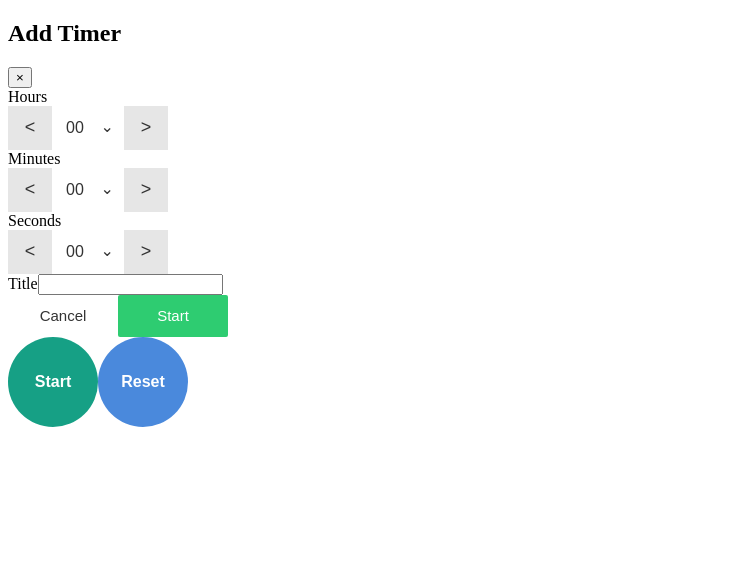
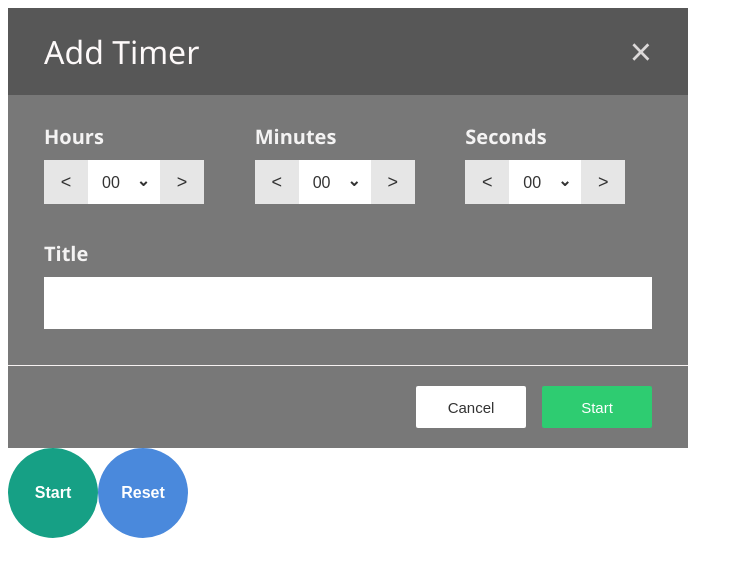
Before and after one commit to MartaPipan/timer-app, a React (Vite) app: page / in a window 1280 px wide. Shown: the top 576 px of the page, without its empty margins (0-743 px from the left). Built offline with nearby package versions, Linux system fonts and the light colour scheme.

Commit message:
add style to TimerForm

```diff
--- a/src/components/TimerForm/TimerForm.css
+++ b/src/components/TimerForm/TimerForm.css
@@ -0,0 +1,87 @@
+.timer-form {
+  background-color: #787878;
+  color: #ffffff;
+  width: 680px;
+  font-family: 'Segoe UI', Roboto, Helvetica, Arial, sans-serif;
+  font-weight: 600;
+  box-sizing: border-box;
+}
+.timer-form-header {
+  background-color: #575757;
+  display: flex;
+  justify-content: space-between;
+  align-items: center;
+  padding: 22px 36px;
+}
+
+.timer-form-header h2 {
+  margin: 0;
+  font-weight: 300;
+  font-size: 32px;
+  color: #fdf9f9;
+}
+
+.close-btn {
+  background: none;
+  border: none;
+  color: #dcd9d9;
+  font-size: 38px;
+  font-weight: 100;
+  line-height: 1;
+  cursor: pointer;
+  padding: 0;
+}
+.close-btn:hover {
+  color: #ffffff;
+}
+
+.timer-form-controls {
+  display: flex;
+  justify-content: space-between;
+  gap: 24px;
+  padding: 28px 36px 0 36px;
+  margin-bottom: 28px;
+}
+
+.time-block {
+  flex: 1;
+}
+
+.time-block label,
+.timer-form-title label {
+  display: block;
+  margin-bottom: 10px;
+  font-size: 20px;
+  color: #f4f3f3;
+}
+
+.time-inputs {
+  display: flex;
+  align-items: stretch;
+  height: 52px;
+}
+
+.timer-form-title {
+  padding: 0 36px 36px 36px;
+}
+
+.timer-form-title input {
+  width: 100%;
+  height: 52px;
+  border: none;
+  background-color: #ffffff;
+  padding: 0 16px;
+  font-size: 18px;
+  color: #333333;
+  box-sizing: border-box;
+  outline: none;
+}
+
+.timer-form-footer {
+  background-color: #787878;
+  border-top: 1px solid #f7f2f2;
+  padding: 20px 36px;
+  display: flex;
+  justify-content: flex-end;
+  gap: 16px;
+}
```
